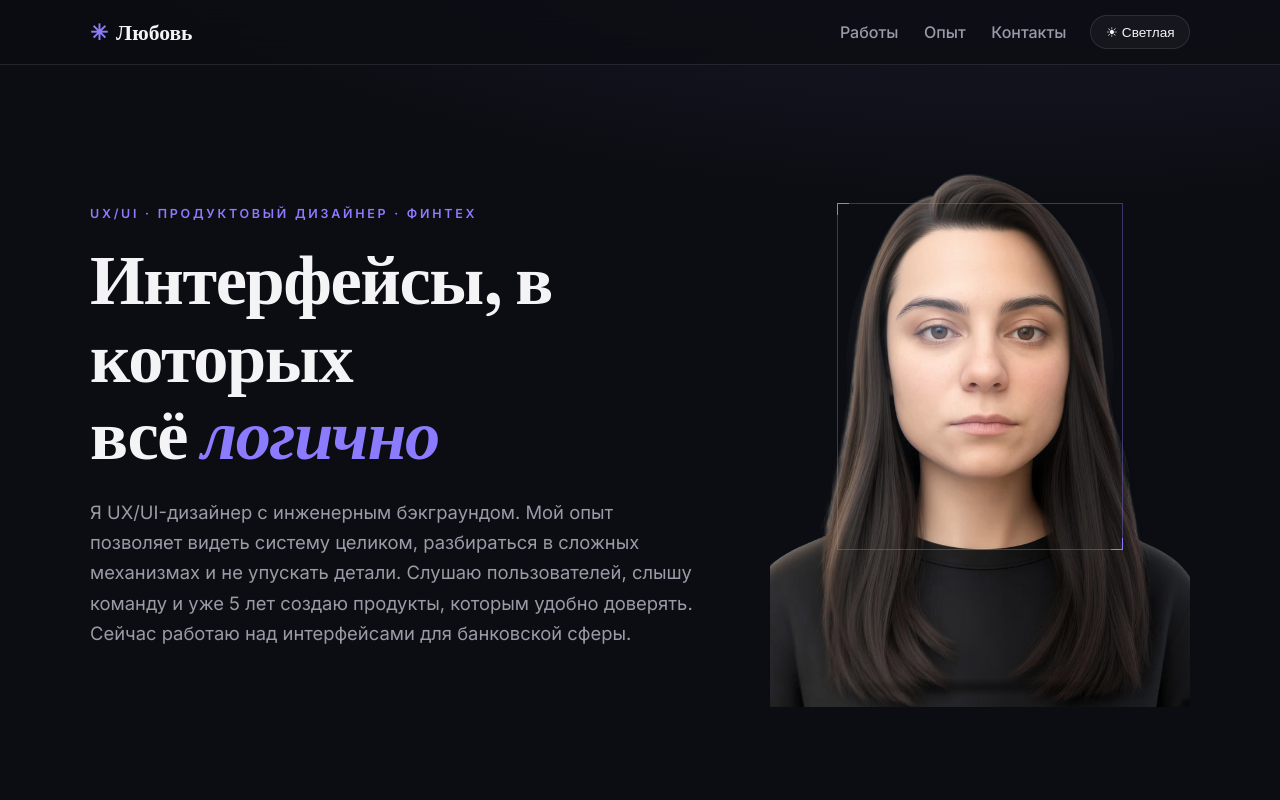
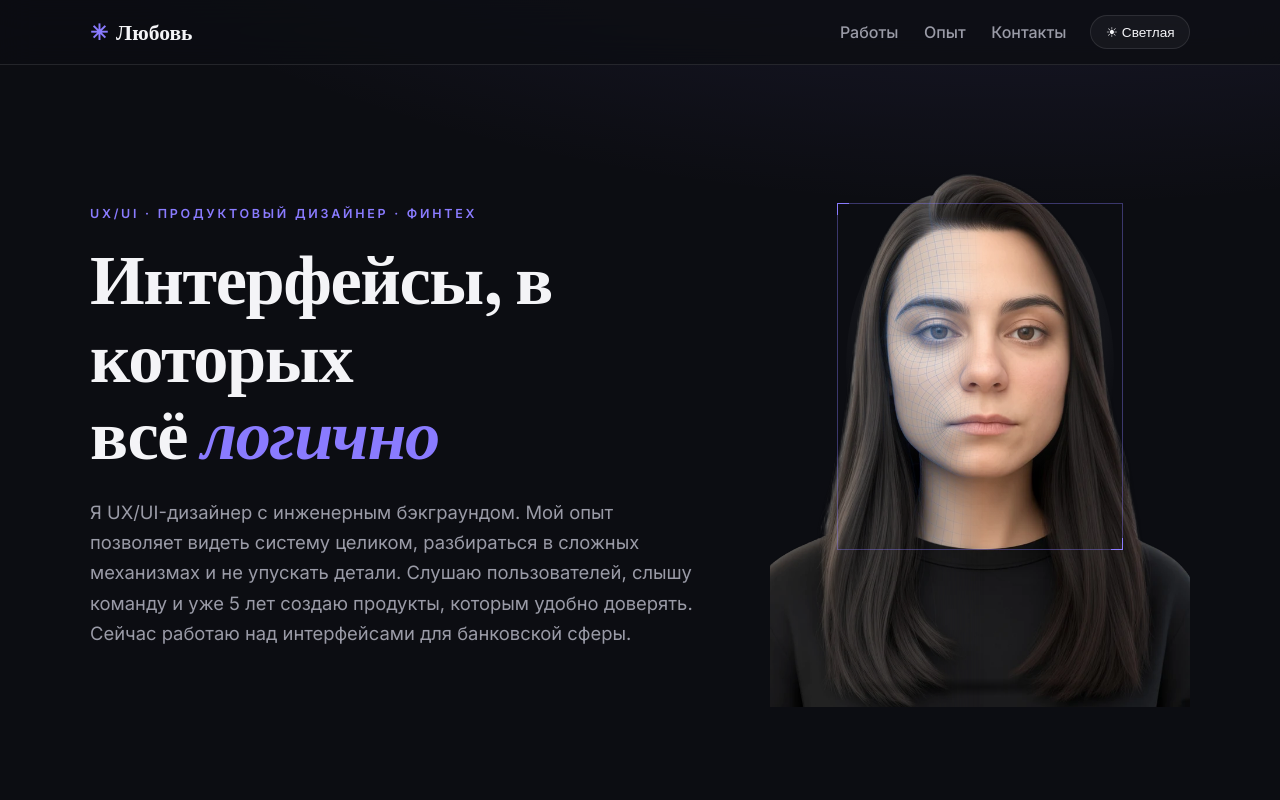
Before and after one commit to lyubov-dotcom/my_website, a React (Vite) app: page / in a window 1280 px wide. Shown: the top 800 px of the page. Built offline with nearby package versions, Linux system fonts and the light colour scheme.

Commit message:
Sharpen the 3D head turn and keep the wireframe on the front view
Stop the side views from ghosting over the face, and show the
topology overlay only while the bust is looking forward.

Co-authored-by: lyubov-dotcom <lyubov-dotcom@users.noreply.github.com>

```diff
--- a/src/HeroAvatar.css
+++ b/src/HeroAvatar.css
@@ -64,10 +64,10 @@
 }
 
 .hero-avatar-view.is-wire {
-  opacity: 0.38;
-  mix-blend-mode: screen;
-  -webkit-mask-image: linear-gradient(to right, #000 0 44%, transparent 56%);
-  mask-image: linear-gradient(to right, #000 0 44%, transparent 56%);
+  opacity: 0.7;
+  mix-blend-mode: normal;
+  -webkit-mask-image: linear-gradient(to right, #000 0 40%, transparent 51%);
+  mask-image: linear-gradient(to right, #000 0 40%, transparent 51%);
 }
 
 :root[data-theme='light'] .hero-avatar-view.is-wire {
--- a/src/components/HeroAvatar.tsx
+++ b/src/components/HeroAvatar.tsx
@@ -38,14 +38,14 @@ function HeroAvatar() {
     let frame = 0
 
     const apply = (x: number, y: number) => {
-      const left = x < 0 ? -x : 0
-      const right = x > 0 ? x : 0
-      const front = 1 - Math.abs(x)
+      const left = clamp((-x - 0.16) / 0.28, 0, 1)
+      const right = clamp((x - 0.16) / 0.28, 0, 1)
+      const front = Math.max(0, 1 - left - right)
       if (leftRef.current) leftRef.current.style.opacity = left.toFixed(3)
       if (frontRef.current) frontRef.current.style.opacity = front.toFixed(3)
       if (rightRef.current) rightRef.current.style.opacity = right.toFixed(3)
       if (wireRef.current) {
-        wireRef.current.style.opacity = Math.max(0, 0.42 - Math.abs(x) * 0.35).toFixed(3)
+        wireRef.current.style.opacity = (0.7 * front).toFixed(3)
       }
       if (rigRef.current) {
         rigRef.current.style.transform = `rotateX(${(-y * 8).toFixed(2)}deg) rotateY(${(x * 6).toFixed(2)}deg)`
```
